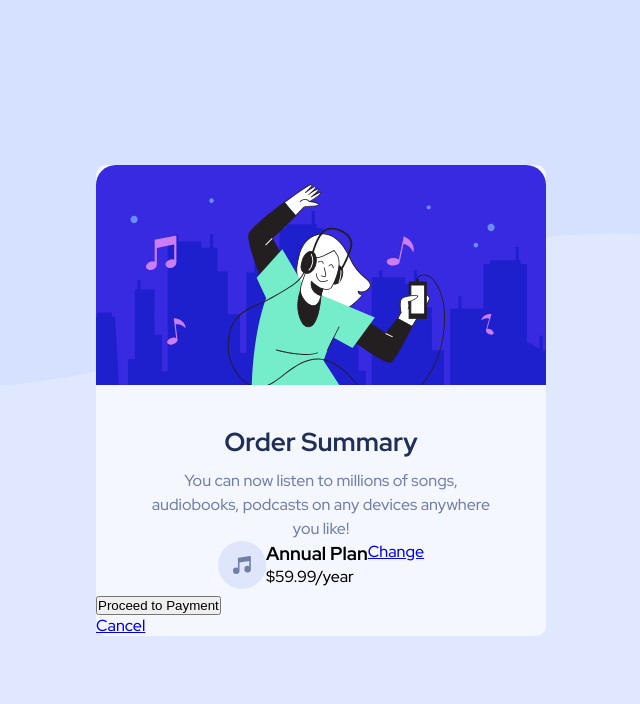
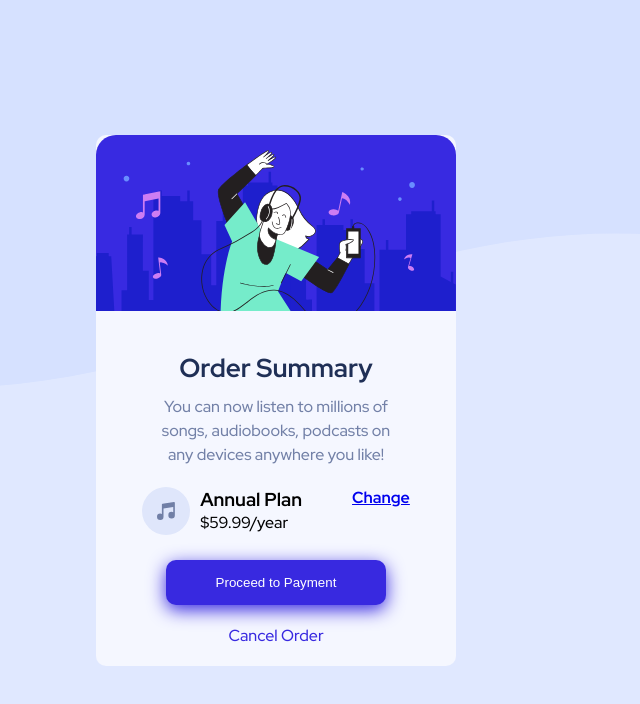
Before and after one commit to Gitjoojii/order-summary-component-main, a plain HTML site: page index.html in a window 1280 px wide. Shown: the whole page, without its empty margins (364-1004 px from the left). Drawn offline with Linux system fonts and the light colour scheme.

Commit message:
finish all change

```diff
--- a/index.html
+++ b/index.html
@@ -35,10 +35,10 @@
         </div>
       </div>
       <div class="bu">
-        <button type="button">Proceed to Payment</button>
+        <button id="btn">Proceed to Payment</button>
       </div>
       <div class="cancel">
-        <a href="#">Cancel</a>
+        <a href="#">Cancel Order</a>
       </div>
     </div>
   </div>
--- a/style.css
+++ b/style.css
@@ -31,6 +31,7 @@ body{
 .card img{
     border-top-left-radius: 20px;
     border-top-right-radius: 20px;
+    max-width: 360px;
 }
 
 .text{
@@ -43,7 +44,7 @@ body{
 }
 .text p{
     font-size: 16px;
-    margin: 10px 55px 0 55px;
+    margin: 10px 60px 0 60px;
     line-height: 1.5;
     color: hsl(224, 23%, 55%);
 }
@@ -51,4 +52,56 @@ body{
     display: flex;
     justify-content: center;
     justify-items: baseline;
+    padding-top: 20px;
 }
+.icon{
+    padding-right: 10px;
+}
+.plan{
+    padding-right: 50px;
+}
+.change{
+    color: var(--primary-fontcolor);
+    font-weight: 700;
+}
+.bu{
+    display: flex;
+    justify-content: center;
+    justify-items: baseline;
+    padding-top: 20px;
+}
+#btn{
+    background-color: var(--primary-fontcolor);
+    border: none;
+    color: white;
+    padding: 15px 50px;
+    text-align: center;
+    border-radius: 10px;
+    text-decoration: none;
+    box-shadow: 0 5px 18px var(--primary-fontcolor);
+}
+.cancel{
+    display: flex;
+    justify-content: center;
+    padding-top: 20px;
+    padding-bottom: 20px;
+}
+.cancel a{
+    text-decoration: none;
+    color: var(--primary-fontcolor);
+}
+
+.change a:hover{
+    color: hsl(268, 81%, 49%);
+    cursor: pointer;
+    text-decoration: none;
+}
+#btn:hover{
+    background-color: blueviolet;
+    box-shadow: 0 5px 18px blueviolet;
+    cursor: pointer;
+}
+.cancel a:hover{
+    cursor: pointer;
+    color: rgb(17, 16, 16);
+}
```
